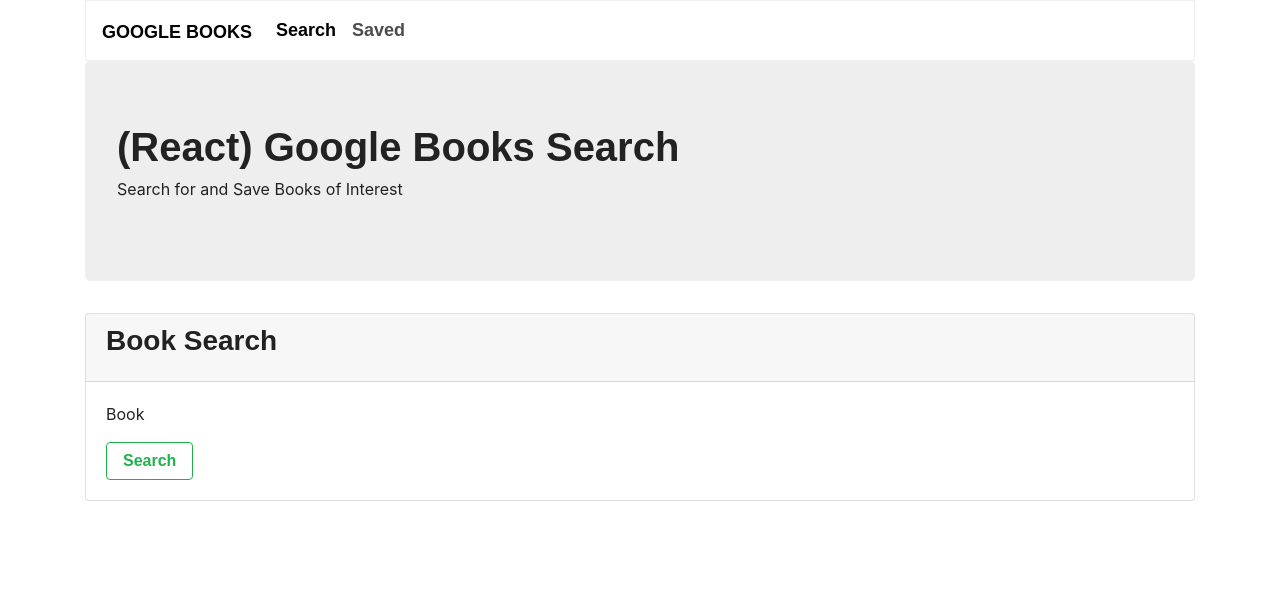
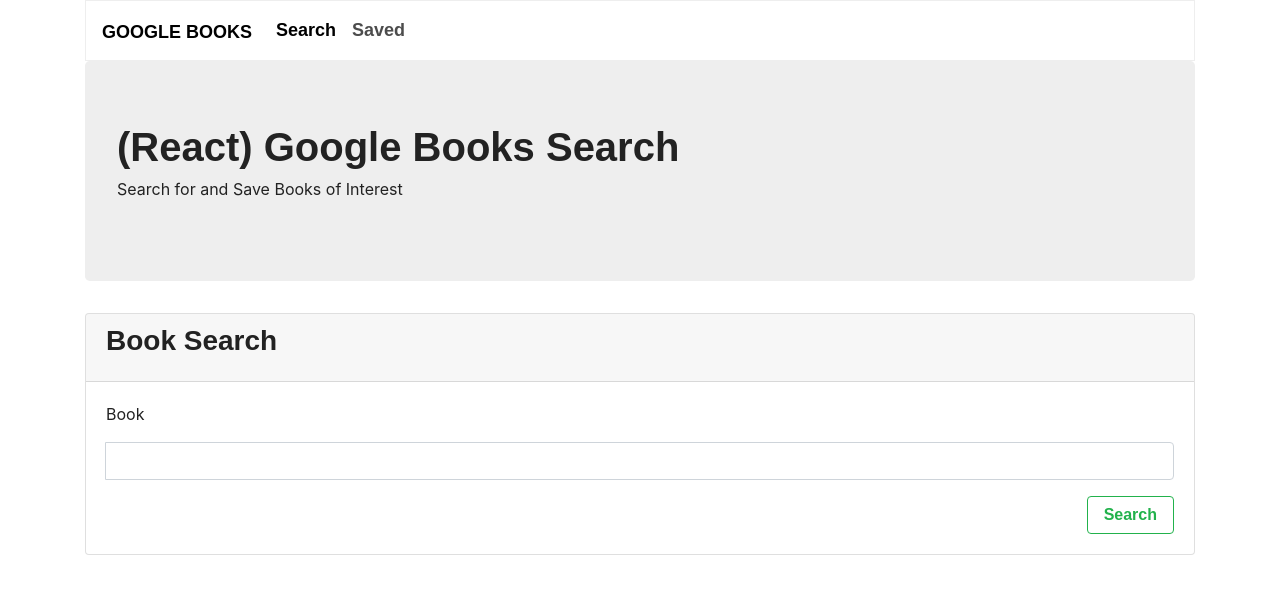
Before and after one commit to tindoann/Google-Library-Search-MERN, a React (Create React App) app in the folder 07-Ins_Mern/create-react-express/client/: page / in a window 1280 px wide. Shown: the top 594 px of the page. Built offline with nearby package versions, Linux system fonts and the light colour scheme; a web font is replaced by a local one.

Commit message:
complete html search form

```diff
--- a/07-Ins_Mern/create-react-express/client/src/components/HelloBootstrap.js
+++ b/07-Ins_Mern/create-react-express/client/src/components/HelloBootstrap.js
@@ -40,7 +40,15 @@ return (
         Book
       </p>
 
-      <button className="btn btn-outline-success my-2 my-sm-0" type="submit">
+  {/* Search Form  */}
+      <div class="input-group mb-3">
+        <div class="input-group-prepend">
+        </div>
+        <input type="text" class="form-control" aria-label="Default" aria-describedby="inputGroup-sizing-default" />
+      </div>
+
+  {/* Search button */}
+      <button className="btn btn-outline-success my-2 my-sm-0 float-right" type="submit">
         Search
      </button>
 </div>
```
